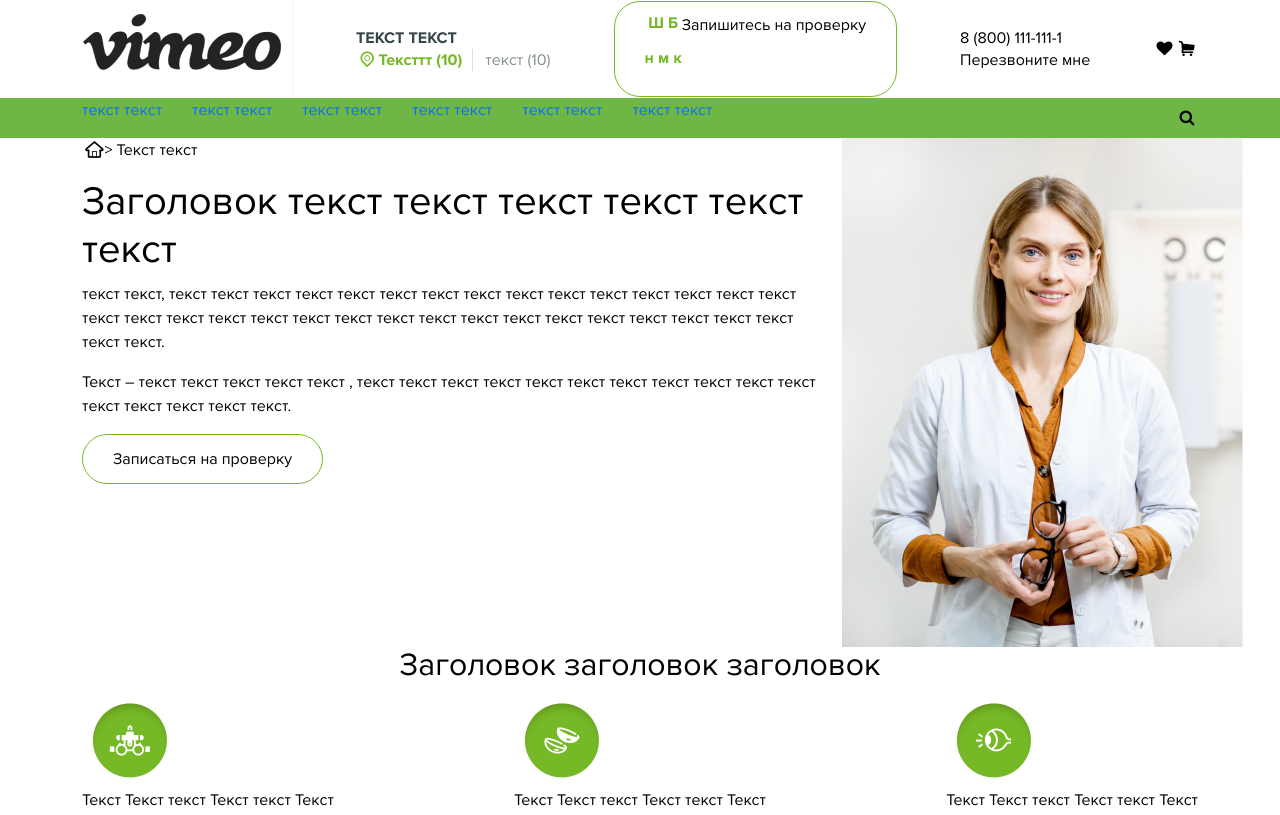
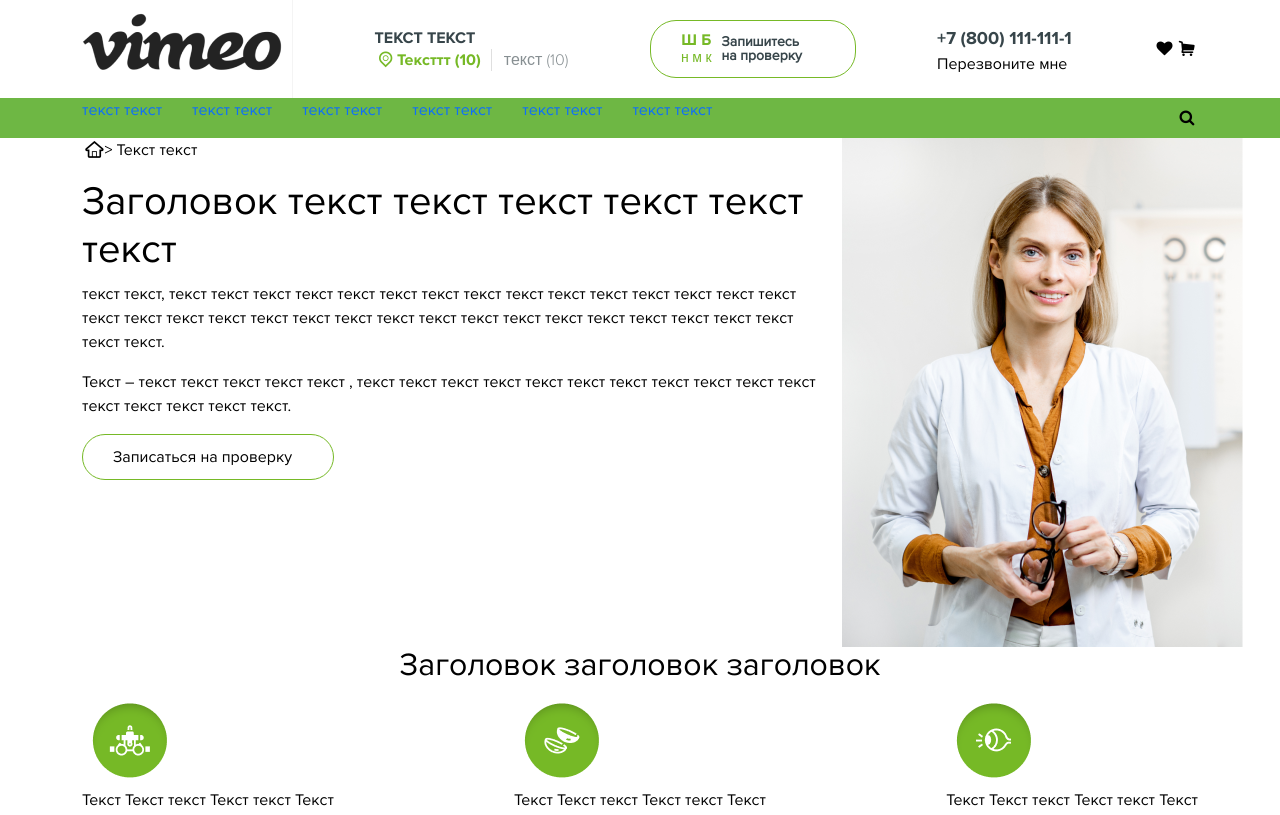
Before and after one commit to Valerykolm/Vimeo, a website: page src/pages/index.html in a window 1280 px wide. Shown: the top 815 px of the page. Drawn offline with nearby package versions, Linux system fonts and the light colour scheme; files that its build step writes are made by us from their sources; files whose address does not match are found by name.

Commit message:
small edit

```diff
--- a/src/pages/index.html
+++ b/src/pages/index.html
@@ -36,11 +36,14 @@
               <div class="col-md-auto city">текст (10)</div>
             </div>
           </div>
-          <div class="col-md-auto">
-            <button><div class="letter"><p>Ш Б</p><p>н м к</p></div><div>Запишитесь на проверку</div></button>
+          <div class="col-md-auto" id="border-right">
+            <button class="align-items-center">
+              <div><p class="letter">Ш Б</p><p class="small-letter">н м к</p></div>
+              <div class="sign-up text-start"><b>Запишитесь на проверку</b></div>
+            </button>
           </div>
           <div class="col-md-auto">
-            <div class="col-md-auto">8 (800) 111-111-1</div>
+            <div class="col-md-auto phone">+7 (800) 111-111-1</div>
             <div class="col-md-auto">Перезвоните мне</div>
           </div>
           <!--card-->
--- a/src/sass/app.scss
+++ b/src/sass/app.scss
@@ -9,13 +9,29 @@ body {
 button {
   background-color: #ffffff;
   border-radius: 26px;
-  padding: 12px 30px;
+  padding: 10px 41px 10px 30px;
   border: 1px solid $text-green;
   display: flex;
   .letter {
     color: $text-green;
     font-family: 'proximanova_bold', sans-serif;
     line-height: 19.49px;
+  }
+  .small-letter {
+    font-family: 'proximanova_light', sans-serif;
+    color: $text-green;
+    font-size: 14px;
+    line-height: 17.05px;
+  }
+  .sign-up {
+    font-size: 14px;
+    line-height: 14px;
+    width: 102px;
+    color: $text-color;
+    padding-left: 10px;
+  }
+  p {
+    margin: auto;
   }
 }
 
@@ -40,7 +56,18 @@ button {
     padding-right: 10px;
   }
   .city {
+    font-family: 'proximanova_light', sans-serif;
     color: #37454A99;
+  }
+  .phone {
+    font-family: 'proximanova_bold', sans-serif;
+    font-size: 18px;
+    line-height: 30px;
+    color: $text-color;
+  }
+  #border-rigth {
+    border-right: 1px solid $bg-light-grey;
+    padding-right: 5px;
   }
 }
 
```
Also changed, not shown: build/index.html, build/styles/app.css.
